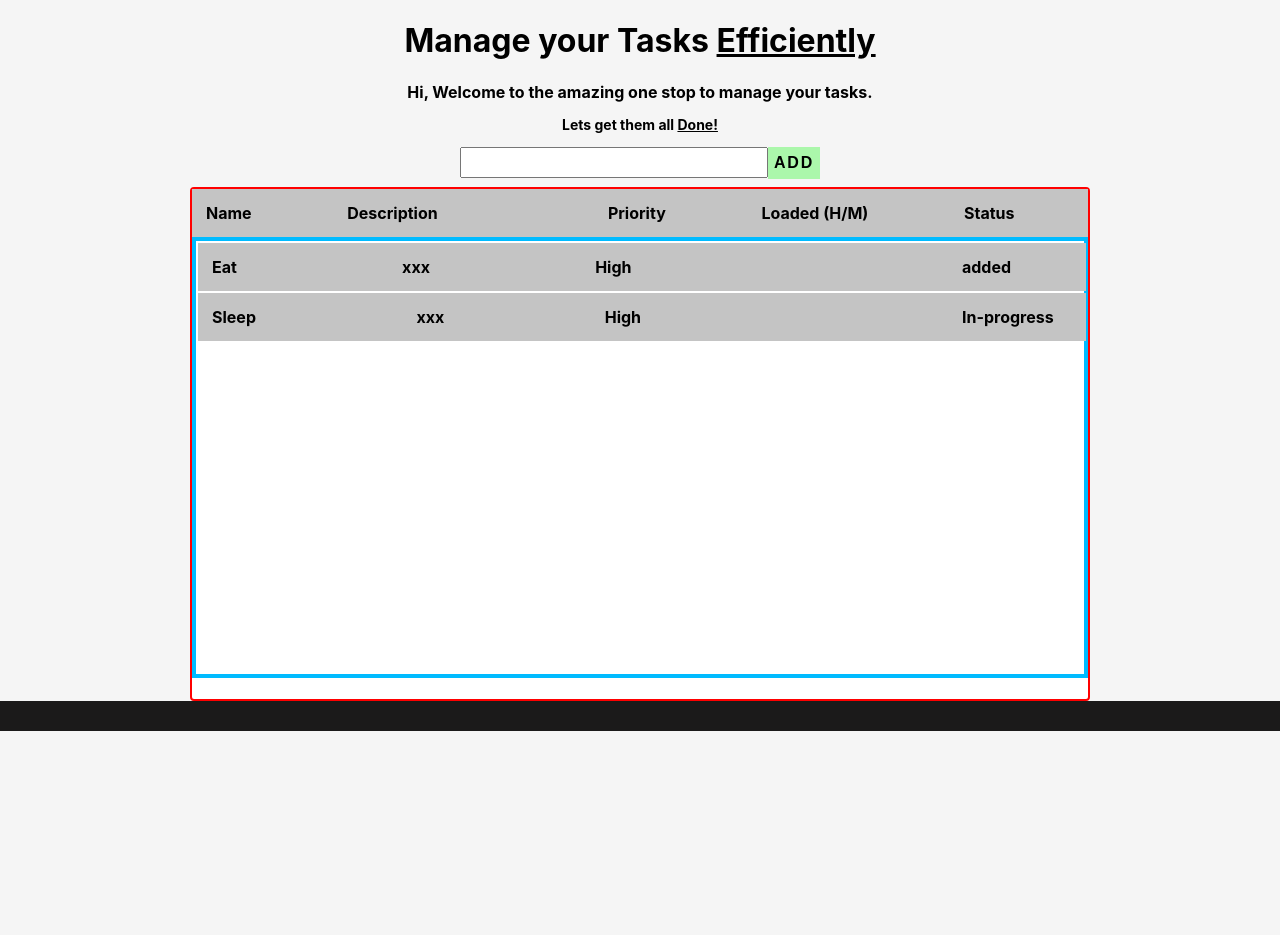
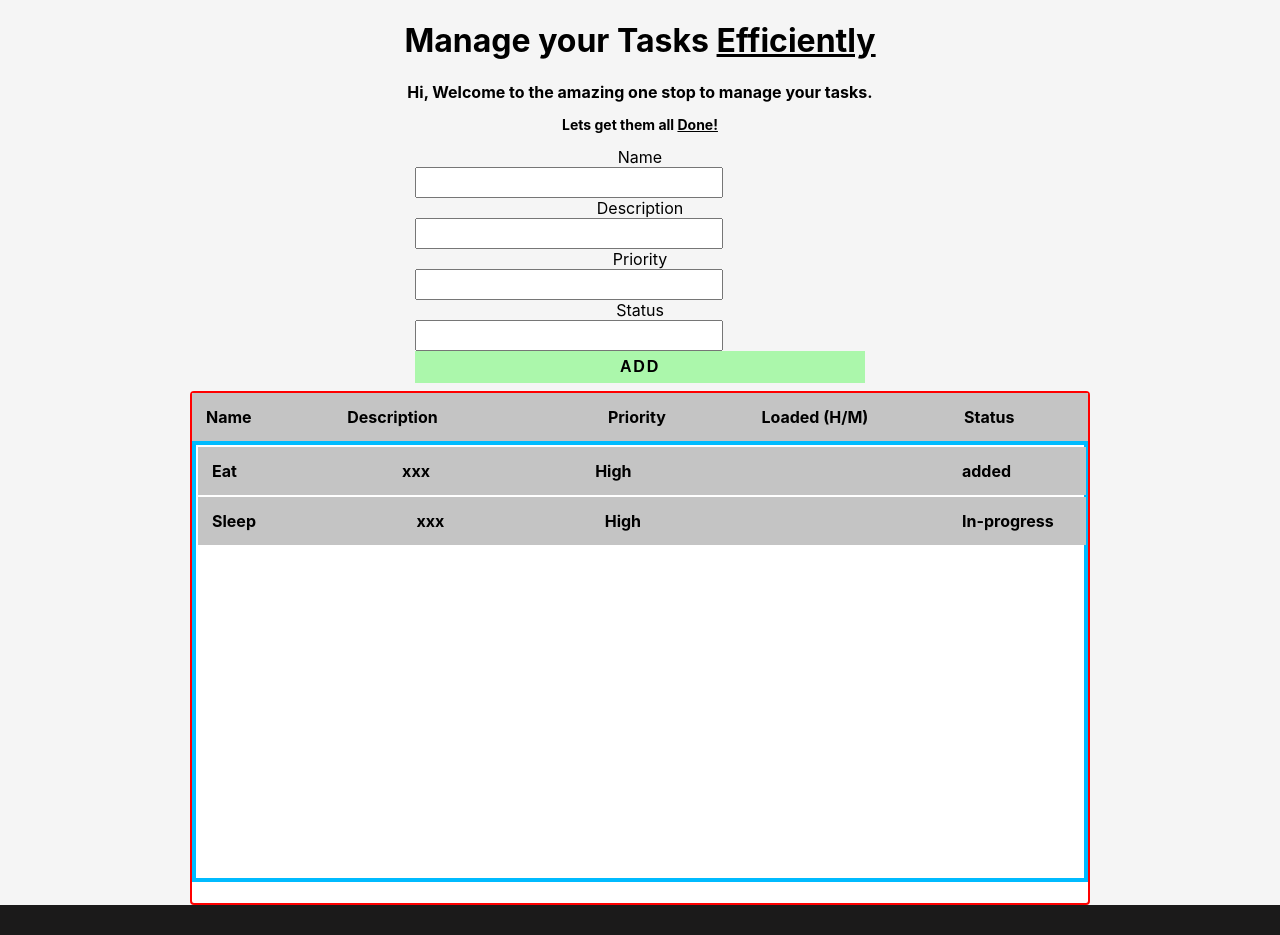
Before and after one commit to NokoDev/Ecomm, a React (Create React App) app: page / in a window 1280 px wide. Before the commit the page ends 800 px from the top, so only its background shows below. Built offline with nearby package versions, Linux system fonts and the light colour scheme.

Commit message:
creating a form overlay to add task

```diff
--- a/src/Components/InputForm.js
+++ b/src/Components/InputForm.js
@@ -4,6 +4,17 @@ const InputForm = () =>{
 
     return (
         <div className={classes.main}>
+            <label>Name</label>
+            <input type="text" className={classes.input}/>
+
+            <label>Description</label>
+            <input type="text" className={classes.input}/>
+
+            <label>Priority</label>
+            <input type="text" className={classes.input}/>
+
+
+            <label>Status</label>
             <input type="text" className={classes.input}/>
             <button className={classes.button}>ADD</button>
         </div>
--- a/src/Components/InputForm.module.css
+++ b/src/Components/InputForm.module.css
@@ -3,6 +3,8 @@
     margin-inline: auto;
     width: 450px;
     margin-bottom: 8px;
+    display: flex;
+    flex-direction: column;
 }
 
 .button{
```
